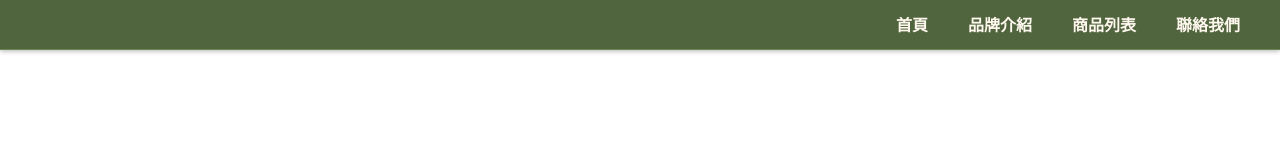
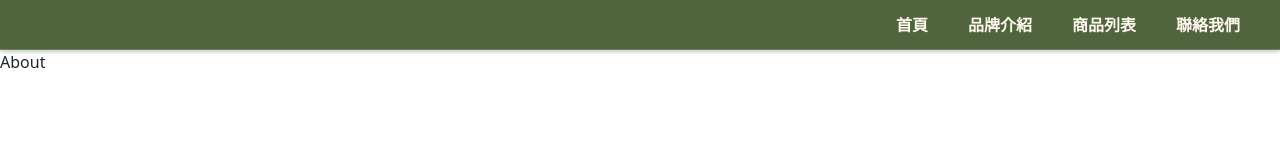
Before and after one commit to binghan60/tsai-vue, a Vue app: page /about in a window 1280 px wide. Before the commit this address had no page. Shown: the top 160 px of the page. Built offline with nearby package versions, Linux system fonts and the light colour scheme.

Commit message:
新增About Router

```diff
--- a/src/router/index.js
+++ b/src/router/index.js
@@ -1,5 +1,6 @@
 import { createRouter, createWebHistory } from 'vue-router'
 import HomeView from '../views/HomeView.vue'
+import AboutView from '../views/AboutView.vue'
 
 const router = createRouter({
   history: createWebHistory(import.meta.env.BASE_URL),
@@ -9,6 +10,11 @@ const router = createRouter({
       name: 'home',
       component: HomeView,
     },
+    {
+      path: '/about',
+      name: 'about',
+      component: AboutView,
+    },
   ],
 })
 
--- /dev/null
+++ b/src/views/AboutView.vue
@@ -0,0 +1,9 @@
+<template>About</template>
+<script>
+export default {
+  data() {
+    return {}
+  },
+  mounted() {},
+}
+</script>
```
